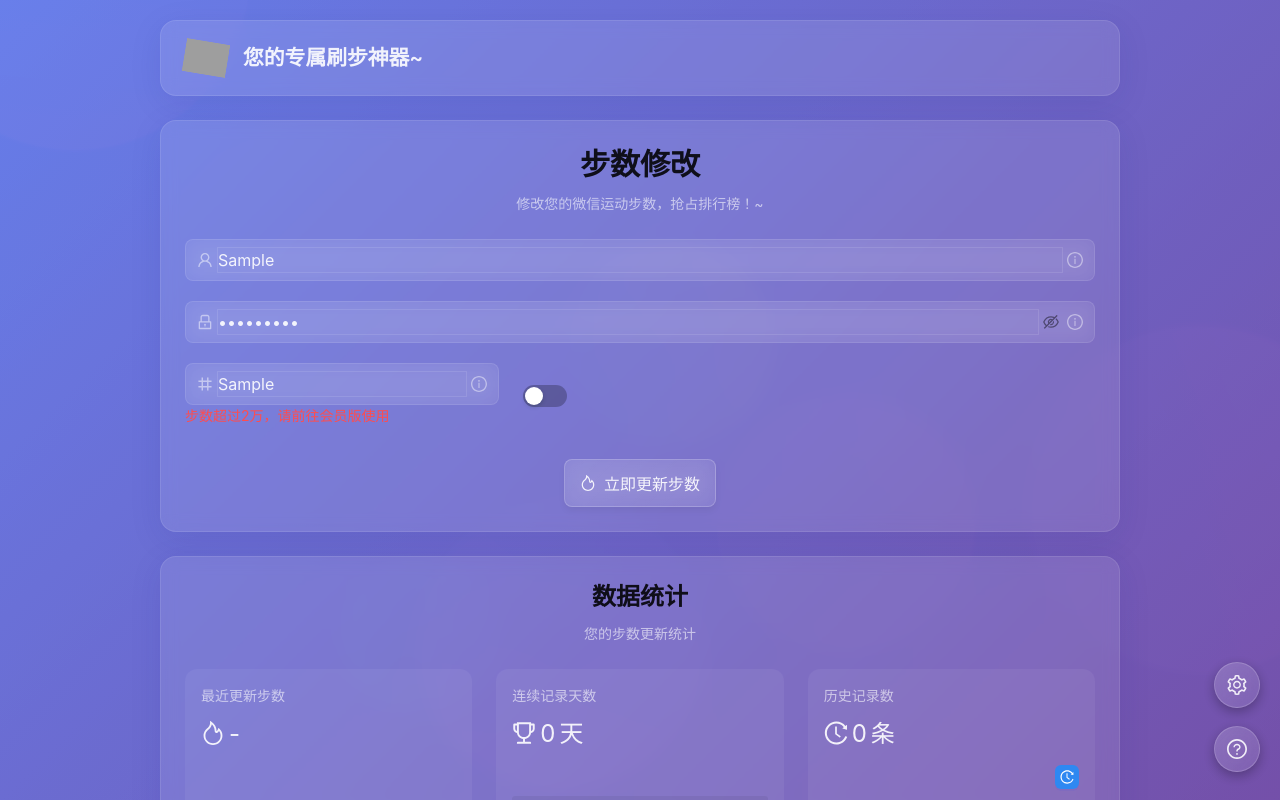
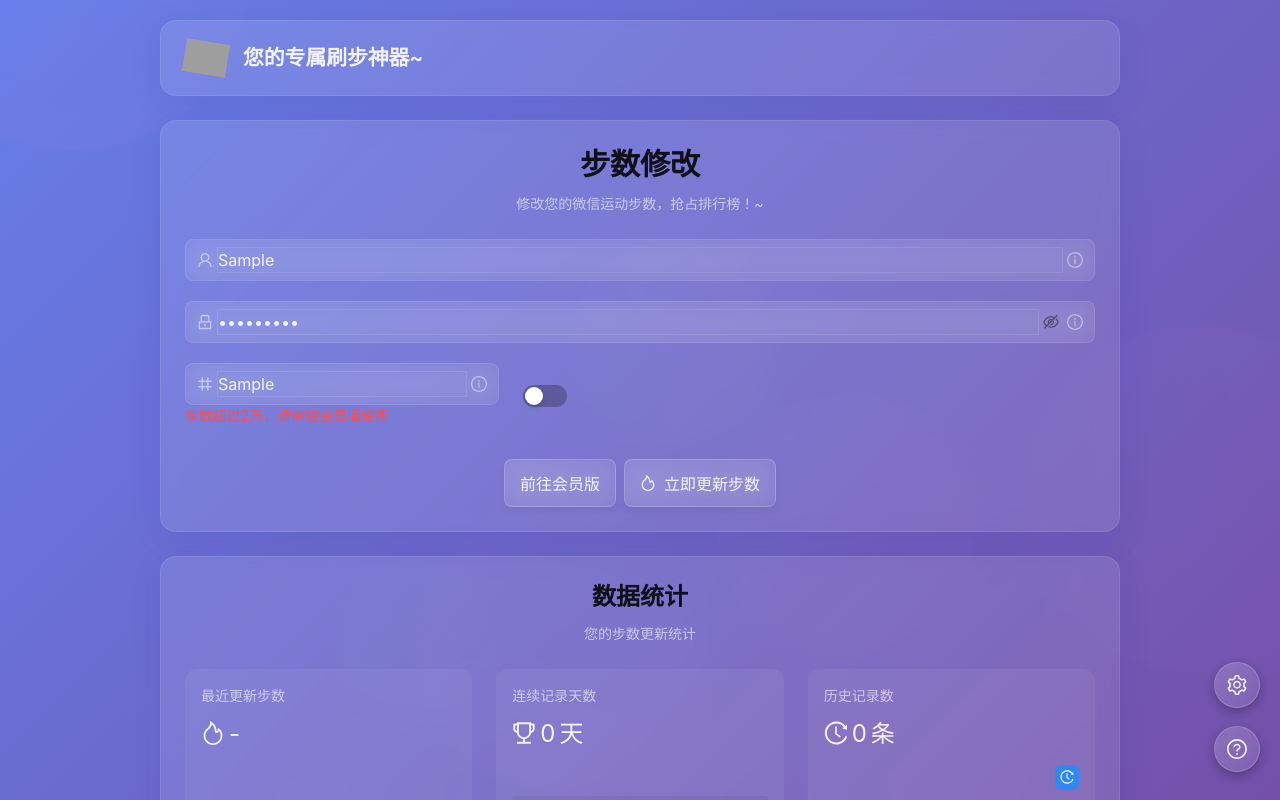
Before and after one commit to 53039843/ze1, a Next.js app: page / in a window 1280 px wide. Both pictures are taken after typing "Sample", "Sample123", "Sample" into the empty fields and a click on the button "立即更新步数". Shown: the top 800 px of the page. Built offline with nearby package versions, Linux system fonts and the light colour scheme; grey boxes are pictures that could not be loaded.

Commit message:
Update StepForm.js

```diff
--- a/components/StepForm.js
+++ b/components/StepForm.js
@@ -31,6 +31,7 @@ const StepForm = ({
   setUseRandom,
   generateRandomSteps
 }) => {
+  const [showPremiumButton, setShowPremiumButton] = useState(false);
   return (
     <motion.div
       className="step-form-container glass-card"
@@ -97,9 +98,11 @@ const StepForm = ({
                 ({
                   validator(_, value) {
                     if (!value || value <= 20000) {
+                      setShowPremiumButton(false);
                       return Promise.resolve();
                     }
-                    return Promise.reject(new Error('步数超过2万，请前往会员版使用'));
+                    setShowPremiumButton(true);
+                    return Promise.reject(new Error("步数超过2万，请前往会员版使用"));
                   },
                 })]}
             >
@@ -157,6 +160,16 @@ const StepForm = ({
         )}
 
         <Form.Item className="form-submit">
+          <Space>
+            {showPremiumButton && (
+              <Button
+                type="default"
+                className="glass-button premium-button"
+                onClick={() => window.open('https://hy.xhy6.com', '_blank')}
+              >
+                前往会员版
+              </Button>
+            )}
             <Button
               type="primary"
               htmlType="submit"
@@ -167,6 +180,7 @@ const StepForm = ({
             >
               {loading ? '更新中...' : '立即更新步数'}
             </Button>
+          </Space>
         </Form.Item>
       </Form>
     </motion.div>
```
Lines whose indentation alone changed are shown as unchanged.
